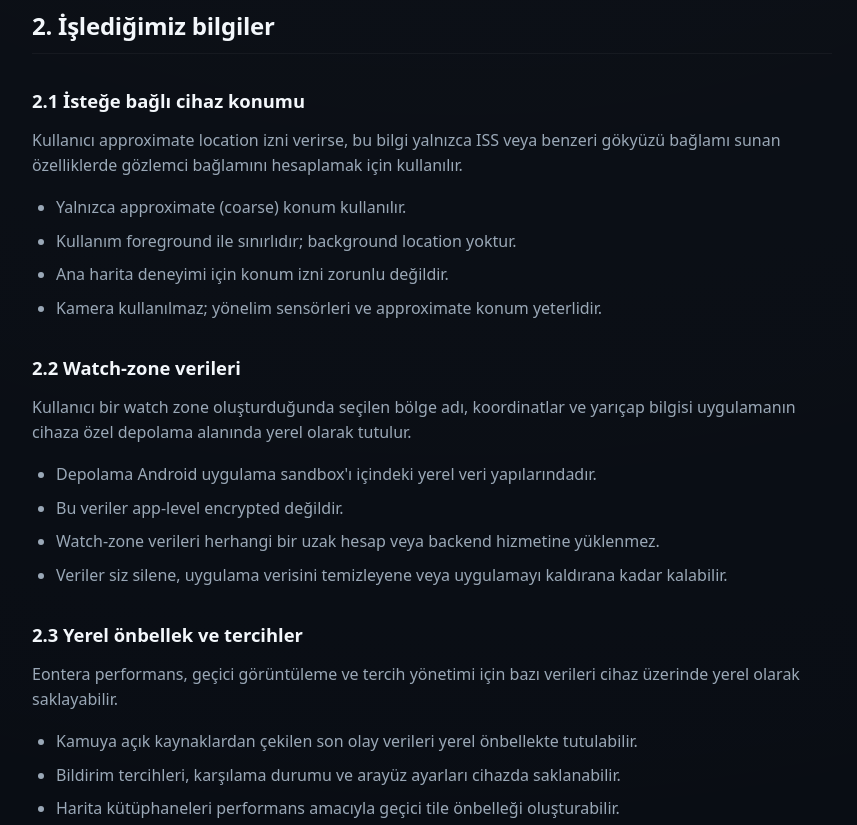
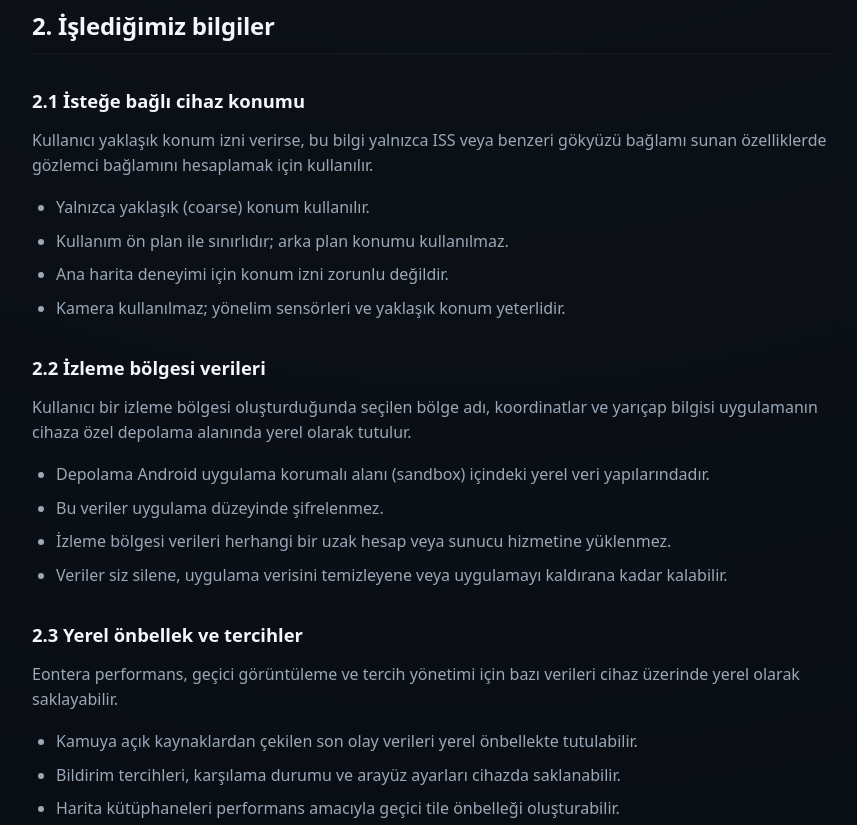
Before and after one commit to BerkayOL/Eontera-Privacy-Policy, a plain HTML site: page index.html in a window 1280 px wide. Shown: the part 960-1785 px from the top of the page, without its empty margins (178-1035 px from the left). Drawn offline with Linux system fonts and the light colour scheme.

Commit message:
Translate english terms to turkish

```diff
--- a/index.html
+++ b/index.html
@@ -54,9 +54,9 @@
       <div class="shell">
         <ul class="summary-list">
           <li data-i18n="cardAccountsTitle">Hesap sistemi yok</li>
-          <li data-i18n="cardAdsTitle">Reklam ve analytics yok</li>
+          <li data-i18n="cardAdsTitle">Reklam ve analiz yok</li>
           <li data-i18n="cardLocationTitle">Konum kullanımı sınırlı</li>
-          <li data-i18n="cardStorageTitle">Yerel watch-zone verisi</li>
+          <li data-i18n="cardStorageTitle">Yerel izleme bölgesi verisi</li>
         </ul>
       </div>
     </section>
@@ -89,25 +89,25 @@
           <div class="policy-subsection">
             <h3 data-i18n="subLocationTitle">2.1 İsteğe bağlı cihaz konumu</h3>
             <p data-i18n="subLocationBody">
-              Kullanıcı approximate location izni verirse, bu bilgi yalnızca ISS veya benzeri gökyüzü bağlamı sunan özelliklerde gözlemci bağlamını hesaplamak için kullanılır.
+              Kullanıcı yaklaşık konum izni verirse, bu bilgi yalnızca ISS veya benzeri gökyüzü bağlamı sunan özelliklerde gözlemci bağlamını hesaplamak için kullanılır.
             </p>
             <ul>
-              <li data-i18n="subLocationItem1">Yalnızca approximate (coarse) konum kullanılır.</li>
-              <li data-i18n="subLocationItem2">Kullanım foreground ile sınırlıdır; background location yoktur.</li>
+              <li data-i18n="subLocationItem1">Yalnızca yaklaşık (coarse) konum kullanılır.</li>
+              <li data-i18n="subLocationItem2">Kullanım ön plan ile sınırlıdır; arka plan konumu kullanılmaz.</li>
               <li data-i18n="subLocationItem3">Ana harita deneyimi için konum izni zorunlu değildir.</li>
-              <li data-i18n="subLocationItem4">Kamera kullanılmaz; yönelim sensörleri ve approximate konum yeterlidir.</li>
+              <li data-i18n="subLocationItem4">Kamera kullanılmaz; yönelim sensörleri ve yaklaşık konum yeterlidir.</li>
             </ul>
           </div>
 
           <div class="policy-subsection">
-            <h3 data-i18n="subWatchTitle">2.2 Watch-zone verileri</h3>
+            <h3 data-i18n="subWatchTitle">2.2 İzleme bölgesi verileri</h3>
             <p data-i18n="subWatchBody">
-              Kullanıcı bir watch zone oluşturduğunda seçilen bölge adı, koordinatlar ve yarıçap bilgisi uygulamanın cihaza özel depolama alanında yerel olarak tutulur.
+              Kullanıcı bir izleme bölgesi oluşturduğunda seçilen bölge adı, koordinatlar ve yarıçap bilgisi uygulamanın cihaza özel depolama alanında yerel olarak tutulur.
             </p>
             <ul>
-              <li data-i18n="subWatchItem1">Depolama Android uygulama sandbox'ı içindeki yerel veri yapılarındadır.</li>
-              <li data-i18n="subWatchItem2">Bu veriler app-level encrypted değildir.</li>
-              <li data-i18n="subWatchItem3">Watch-zone verileri herhangi bir uzak hesap veya backend hizmetine yüklenmez.</li>
+              <li data-i18n="subWatchItem1">Depolama Android uygulama korumalı alanı (sandbox) içindeki yerel veri yapılarındadır.</li>
+              <li data-i18n="subWatchItem2">Bu veriler uygulama düzeyinde şifrelenmez.</li>
+              <li data-i18n="subWatchItem3">İzleme bölgesi verileri herhangi bir uzak hesap veya sunucu hizmetine yüklenmez.</li>
               <li data-i18n="subWatchItem4">Veriler siz silene, uygulama verisini temizleyene veya uygulamayı kaldırana kadar kalabilir.</li>
             </ul>
           </div>
@@ -151,17 +151,17 @@
 
           <div class="policy-subsection">
             <h3 data-i18n="notCollectedSensitiveTitle">Hassas erişimler</h3>
-            <p data-i18n="notCollectedSensitiveBody">Precise location, background location, kamera, mikrofon ve medya verisi işlenmez.</p>
+            <p data-i18n="notCollectedSensitiveBody">Kesin konum, arka plan konumu, kamera, mikrofon ve medya verisi işlenmez.</p>
           </div>
 
           <div class="policy-subsection">
             <h3 data-i18n="notCollectedCommercialTitle">Ticari izleme verileri</h3>
-            <p data-i18n="notCollectedCommercialBody">Reklam tanımlayıcıları, analytics SDK verileri, ödeme bilgileri ve IAP verileri yoktur.</p>
+            <p data-i18n="notCollectedCommercialBody">Reklam tanımlayıcıları, analiz SDK verileri, ödeme bilgileri ve uygulama içi satın alma (IAP) verileri yoktur.</p>
           </div>
 
           <div class="policy-subsection">
             <h3 data-i18n="notCollectedSocialTitle">Sosyal içerik</h3>
-            <p data-i18n="notCollectedSocialBody">UGC, sosyal paylaşım, kişi listesi, takvim veya çağrı verisi toplanmaz.</p>
+            <p data-i18n="notCollectedSocialBody">Kullanıcı Tarafından Oluşturulan İçerik (UGC), sosyal paylaşım, kişi listesi, takvim veya çağrı verisi toplanmaz.</p>
           </div>
         </section>
 
@@ -235,7 +235,7 @@
               </thead>
               <tbody>
                 <tr>
-                  <td data-i18n="retentionWatchData">Watch zones</td>
+                  <td data-i18n="retentionWatchData">İzleme bölgeleri</td>
                   <td data-i18n="retentionWatchPeriod">Kullanıcı silene kadar</td>
                   <td data-i18n="retentionWatchDelete">Uygulama içi silme veya uygulama verisini temizleme</td>
                 </tr>
@@ -250,7 +250,7 @@
                   <td data-i18n="retentionPrefsDelete">Ayarları değiştirme veya veri temizleme</td>
                 </tr>
                 <tr>
-                  <td data-i18n="retentionLocationData">Approximate location</td>
+                  <td data-i18n="retentionLocationData">Yaklaşık konum</td>
                   <td data-i18n="retentionLocationPeriod">Kalıcı olarak tutulmaz</td>
                   <td data-i18n="retentionLocationDelete">Cihaz ayarlarından izni geri alma</td>
                 </tr>
--- a/script.js
+++ b/script.js
@@ -24,12 +24,12 @@ const translations = {
     navContact: "İletişim",
     cardAccountsTitle: "Hesap sistemi yok",
     cardAccountsBody: "Kayıt, giriş veya uzak hesap silme akışı bulunmaz.",
-    cardAdsTitle: "Reklam ve analytics yok",
-    cardAdsBody: "Reklam SDK'sı, analytics SDK'sı ve izleme katmanı kullanılmaz.",
+    cardAdsTitle: "Reklam ve analiz yok",
+    cardAdsBody: "Reklam SDK'sı, analiz SDK'sı ve izleme katmanı kullanılmaz.",
     cardLocationTitle: "Konum kullanımı sınırlı",
-    cardLocationBody: "Yalnızca isteğe bağlı, approximate ve foreground konum kullanılabilir.",
-    cardStorageTitle: "Yerel watch-zone verisi",
-    cardStorageBody: "Watch-zone verileri cihazda kalır ve app-level encrypted değildir.",
+    cardLocationBody: "Yalnızca isteğe bağlı, yaklaşık ve ön plan konumu kullanılabilir.",
+    cardStorageTitle: "Yerel izleme bölgesi verisi",
+    cardStorageBody: "İzleme bölgesi verileri cihazda kalır ve uygulama düzeyinde şifrelenmez.",
     policyKicker: "Gizlilik Metni",
     sectionPurposeTitle: "1. Eontera ne yapar",
     sectionPurposeBody1:
@@ -39,17 +39,17 @@ const translations = {
     sectionHandledTitle: "2. İşlediğimiz bilgiler",
     subLocationTitle: "2.1 İsteğe bağlı cihaz konumu",
     subLocationBody:
-      "Kullanıcı approximate location izni verirse, bu bilgi yalnızca ISS veya benzeri gökyüzü bağlamı sunan özelliklerde gözlemci bağlamını hesaplamak için kullanılır.",
-    subLocationItem1: "Yalnızca approximate (coarse) konum kullanılır.",
-    subLocationItem2: "Kullanım foreground ile sınırlıdır; background location yoktur.",
+      "Kullanıcı yaklaşık konum izni verirse, bu bilgi yalnızca ISS veya benzeri gökyüzü bağlamı sunan özelliklerde gözlemci bağlamını hesaplamak için kullanılır.",
+    subLocationItem1: "Yalnızca yaklaşık (coarse) konum kullanılır.",
+    subLocationItem2: "Kullanım ön plan ile sınırlıdır; arka plan konumu kullanılmaz.",
     subLocationItem3: "Ana harita deneyimi için konum izni zorunlu değildir.",
-    subLocationItem4: "Kamera kullanılmaz; yönelim sensörleri ve approximate konum yeterlidir.",
-    subWatchTitle: "2.2 Watch-zone verileri",
+    subLocationItem4: "Kamera kullanılmaz; yönelim sensörleri ve yaklaşık konum yeterlidir.",
+    subWatchTitle: "2.2 İzleme bölgesi verileri",
     subWatchBody:
-      "Kullanıcı bir watch zone oluşturduğunda seçilen bölge adı, koordinatlar ve yarıçap bilgisi uygulamanın cihaza özel depolama alanında yerel olarak tutulur.",
-    subWatchItem1: "Depolama Android uygulama sandbox'ı içindeki yerel veri yapılarındadır.",
-    subWatchItem2: "Bu veriler app-level encrypted değildir.",
-    subWatchItem3: "Watch-zone verileri herhangi bir uzak hesap veya backend hizmetine yüklenmez.",
+      "Kullanıcı bir izleme bölgesi oluşturduğunda seçilen bölge adı, koordinatlar ve yarıçap bilgisi uygulamanın cihaza özel depolama alanında yerel olarak tutulur.",
+    subWatchItem1: "Depolama Android uygulama korumalı alanı (sandbox) içindeki yerel veri yapılarındadır.",
+    subWatchItem2: "Bu veriler uygulama düzeyinde şifrelenmez.",
+    subWatchItem3: "İzleme bölgesi verileri herhangi bir uzak hesap veya sunucu hizmetine yüklenmez.",
     subWatchItem4: "Veriler siz silene, uygulama verisini temizleyene veya uygulamayı kaldırana kadar kalabilir.",
     subLocalTitle: "2.3 Yerel önbellek ve tercihler",
     subLocalBody:
@@ -70,11 +70,11 @@ const translations = {
     notCollectedIdentityTitle: "Kimlik ve hesap verileri",
     notCollectedIdentityBody: "Ad, e-posta, telefon numarası, kullanıcı hesabı veya profil verisi toplanmaz.",
     notCollectedSensitiveTitle: "Hassas erişimler",
-    notCollectedSensitiveBody: "Precise location, background location, kamera, mikrofon ve medya verisi işlenmez.",
+    notCollectedSensitiveBody: "Kesin konum, arka plan konumu, kamera, mikrofon ve medya verisi işlenmez.",
     notCollectedCommercialTitle: "Ticari izleme verileri",
-    notCollectedCommercialBody: "Reklam tanımlayıcıları, analytics SDK verileri, ödeme bilgileri ve IAP verileri yoktur.",
+    notCollectedCommercialBody: "Reklam tanımlayıcıları, analiz SDK verileri, ödeme bilgileri ve uygulama içi satın alma (IAP) verileri yoktur.",
     notCollectedSocialTitle: "Sosyal içerik",
-    notCollectedSocialBody: "UGC, sosyal paylaşım, kişi listesi, takvim veya çağrı verisi toplanmaz.",
+    notCollectedSocialBody: "Kullanıcı Tarafından Oluşturulan İçerik (UGC), sosyal paylaşım, kişi listesi, takvim veya çağrı verisi toplanmaz.",
     sectionThirdPartyTitle: "4. Üçüncü taraf hizmetleri",
     sectionThirdPartyBody:
       "Eontera kamuya açık HTTPS veri kaynaklarına bağlanabilir. Bu bağlantılar yalnızca veri kaynağını ifade eder; resmî bağ veya onay anlamına gelmez.",
@@ -95,7 +95,7 @@ const translations = {
     retentionData: "Veri",
     retentionPeriod: "Saklama süresi",
     retentionDelete: "Silme yöntemi",
-    retentionWatchData: "Watch zones",
+    retentionWatchData: "İzleme bölgeleri",
     retentionWatchPeriod: "Kullanıcı silene kadar",
     retentionWatchDelete: "Uygulama içi silme veya uygulama verisini temizleme",
     retentionCacheData: "Olay önbelleği",
@@ -104,7 +104,7 @@ const translations = {
     retentionPrefsData: "Tercihler",
     retentionPrefsPeriod: "Değiştirilene kadar",
     retentionPrefsDelete: "Ayarları değiştirme veya veri temizleme",
-    retentionLocationData: "Approximate location",
+    retentionLocationData: "Yaklaşık konum",
     retentionLocationPeriod: "Kalıcı olarak tutulmaz",
     retentionLocationDelete: "Cihaz ayarlarından izni geri alma",
     sectionRetentionFoot: "Hesap sistemi bulunmadığı için uzak hesap silme süreci yoktur.",
```
